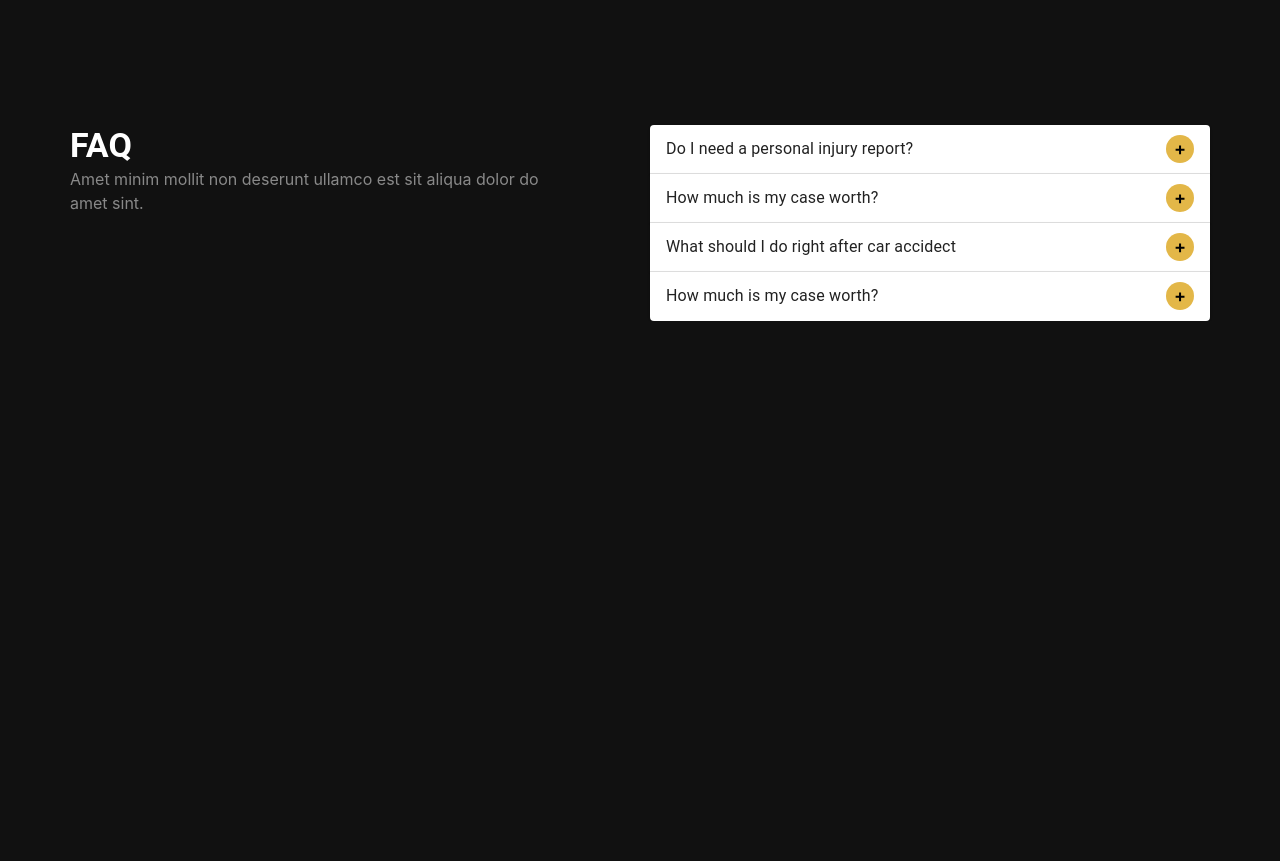
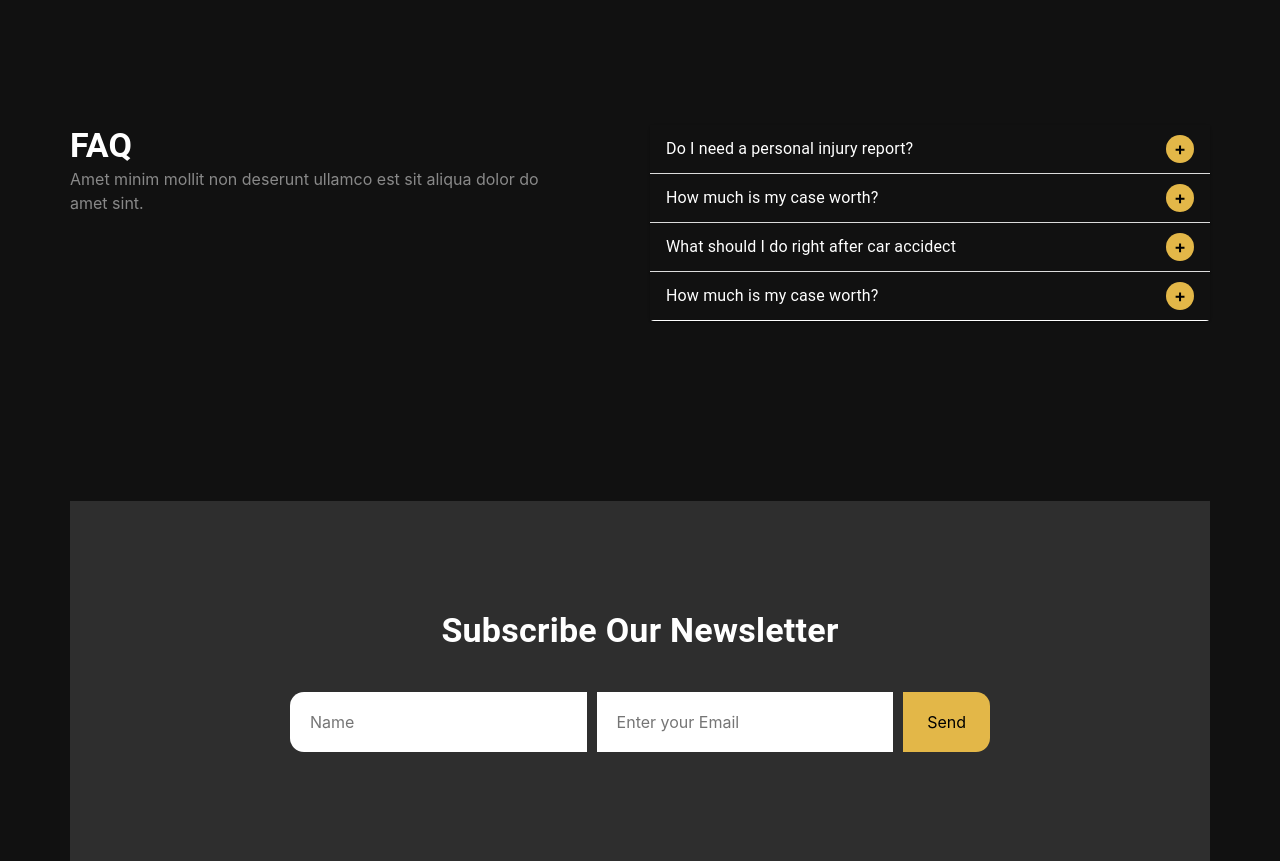
Before and after one commit to saurabhk79/law-firm-landing-page, a React (Create React App) app: page / in a window 1280 px wide. Shown: the part 3600-4461 px from the top of the page. Before the commit the page ends 3921 px from the top, so only its background shows below. Built offline with nearby package versions, Linux system fonts and the light colour scheme.

Commit message:
newsletter lawfirm

```diff
--- a/src/App.js
+++ b/src/App.js
@@ -6,6 +6,7 @@ import Reasons from "./components/Reasons";
 import Practices from "./components/Practices";
 import Team from "./components/Team";
 import Faqs from "./components/Faqs";
+import Newsletter from "./components/Newsletter";
 
 const App = () => {
   return (
@@ -17,6 +18,7 @@ const App = () => {
       <Practices />
       <Team />
       <Faqs />
+      <Newsletter />
     </div>
   );
 };
--- a/src/components/Faqs/faqs.module.css
+++ b/src/components/Faqs/faqs.module.css
@@ -17,12 +17,12 @@
 
 .accordionHeader,
 .accordionDetails {
-  background-color: var(--color-black);
-  color: white;
+  background-color: var(--color-black) !important;
+  color: white !important;
   padding: 8px;
 }
 
 .accordion {
-  border-bottom: 1px solid rgba(255, 255, 255, 0.1);
+  border-bottom: 1px solid rgba(255, 255, 255, 0.1) !important;
   width: 560px;
 }
--- /dev/null
+++ b/src/components/Newsletter/index.js
@@ -0,0 +1,18 @@
+import React from "react";
+import { Typography } from "@mui/material";
+import styles from "./newsletter.module.css";
+
+const Newsletter = () => {
+  return (
+    <div className={styles.newsletter}>
+      <Typography variant={"h4"}>Subscribe Our Newsletter</Typography>
+      <form className={styles.form}>
+        <input type={"text"} placeholder={"Name"} />
+        <input type={"text"} placeholder={"Enter your Email"} />
+        <button className={styles.formbtn}>Send</button>
+      </form>
+    </div>
+  );
+};
+
+export default Newsletter;
--- /dev/null
+++ b/src/components/Newsletter/newsletter.module.css
@@ -0,0 +1,43 @@
+.newsletter {
+  background-color: #2e2e2e;
+  margin-top: 180px;
+  color: white;
+
+  display: flex;
+  flex-direction: column;
+  align-items: center;
+  justify-content: center;
+
+  height: 360px;
+}
+
+.newsletter > h4 {
+  font-weight: 600;
+  margin-bottom: 40px;
+}
+
+.form {
+  display: flex;
+  height: 60px;
+  width: 700px;
+  gap: 10px;
+
+  overflow: hidden;
+  border-radius: 14px;
+}
+
+.form > input {
+  width: 100%;
+  padding: 0 20px;
+  outline: none;
+  border: none;
+}
+
+.formbtn {
+  background-color: var(--color-primary);
+  color: black;
+  padding: 0 24px;
+
+  border: none;
+  outline: none;
+}
```
